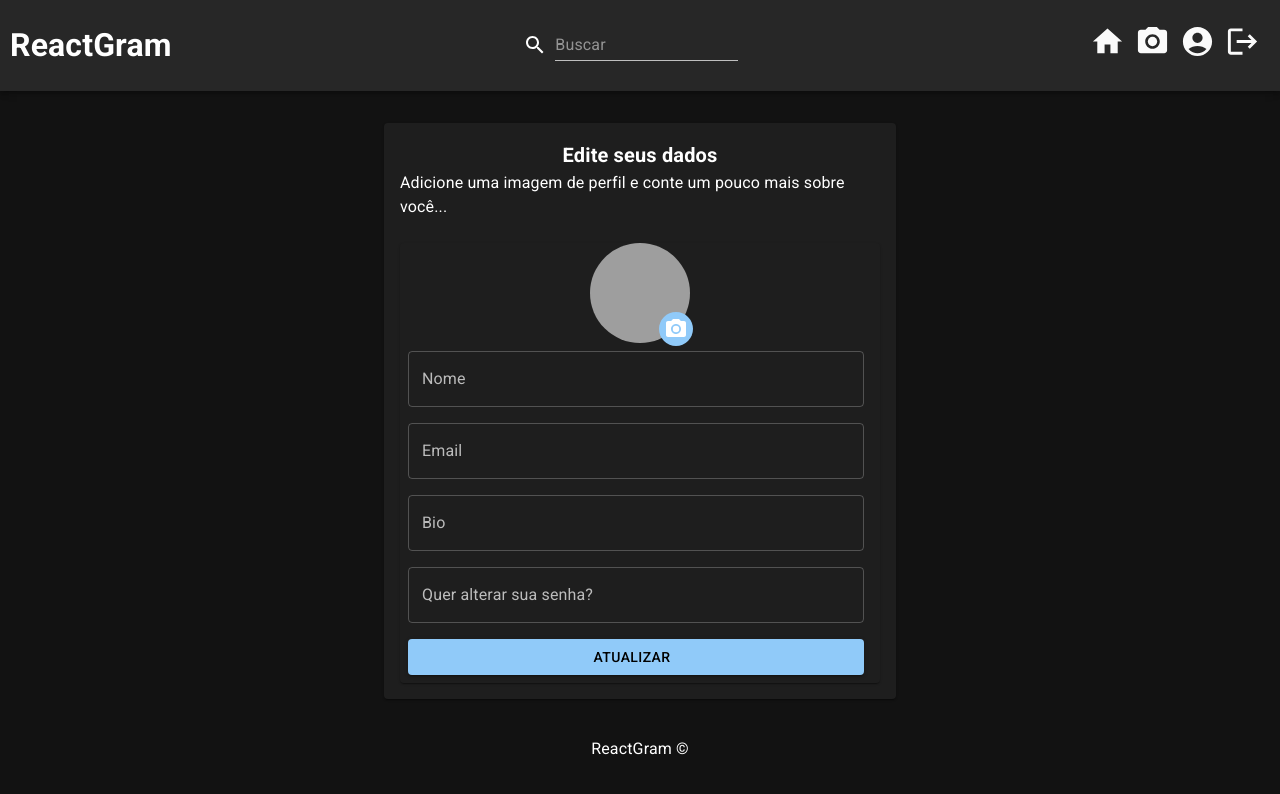
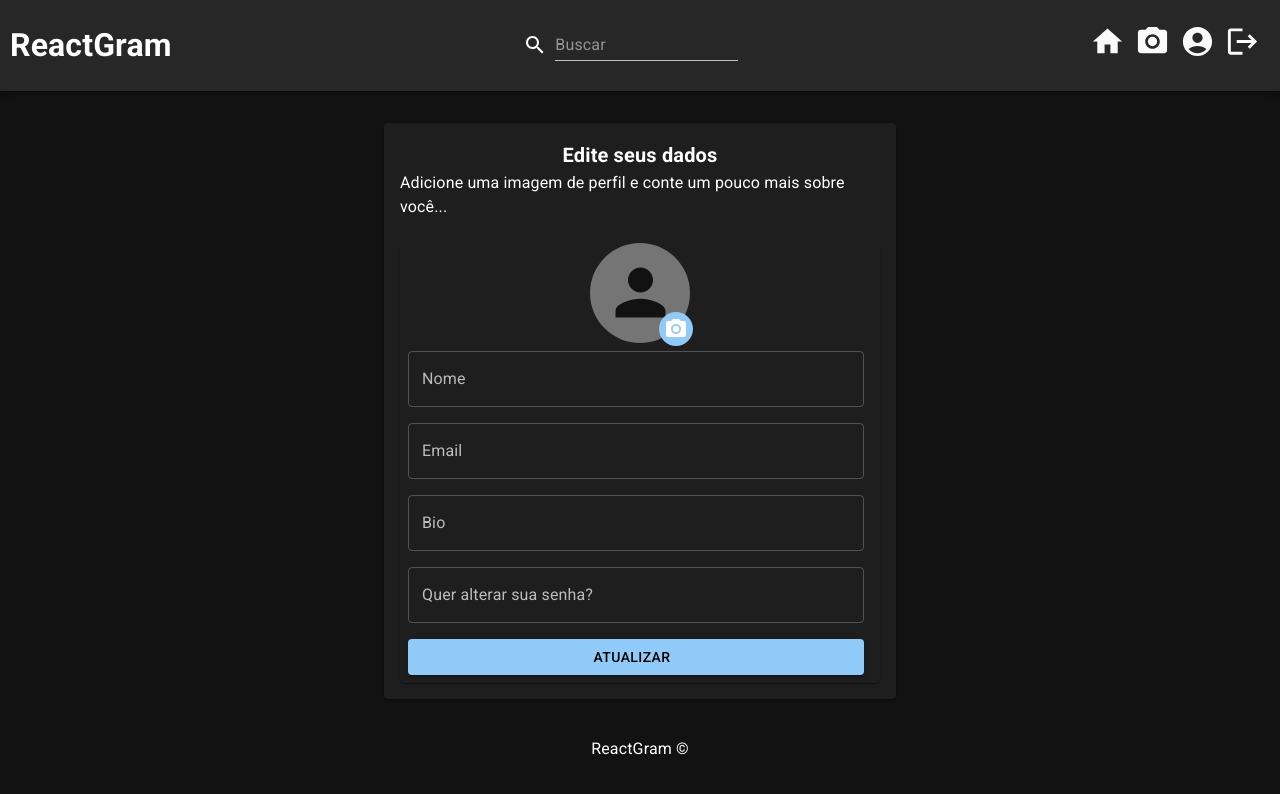
Before and after one commit to GHolanda14/ReactGram, a React (Create React App) app in the folder frontend/: page /perfil in a window 1280 px wide. Shown: the top 794 px of the page. Built offline with nearby package versions, Linux system fonts and the light colour scheme; no server answers; sample sign-in values are in the browser's storage.

Commit message:
bugfix: Imagem do perfil carregando sem valor
Ao tentar pegar a imagem do perfil de um usuário que não tinha foto, aparecia um erro no console de retorno do banco.

```diff
--- a/frontend/src/components/Forms/FormEdit.jsx
+++ b/frontend/src/components/Forms/FormEdit.jsx
@@ -114,7 +114,8 @@ const FormEdit = () => {
                 src={
                   preview
                     ? URL.createObjectURL(preview)
-                    : `${uploads}/users/${user.imagemPerfil}`
+                    : user.imagemPerfil &&
+                      `${uploads}/users/${user.imagemPerfil}`
                 }
               />
             </Badge>
--- a/frontend/src/pages/Profile/Profile.jsx
+++ b/frontend/src/pages/Profile/Profile.jsx
@@ -61,7 +61,7 @@ const Profile = () => {
             justifyContent="center"
           >
             <Avatar
-              src={`${uploads}/users/${user.imagemPerfil}`}
+              src={user.imagemPerfil && `${uploads}/users/${user.imagemPerfil}`}
               sx={{ width: 130, height: 130 }}
               alt={user.nome}
             />
```
